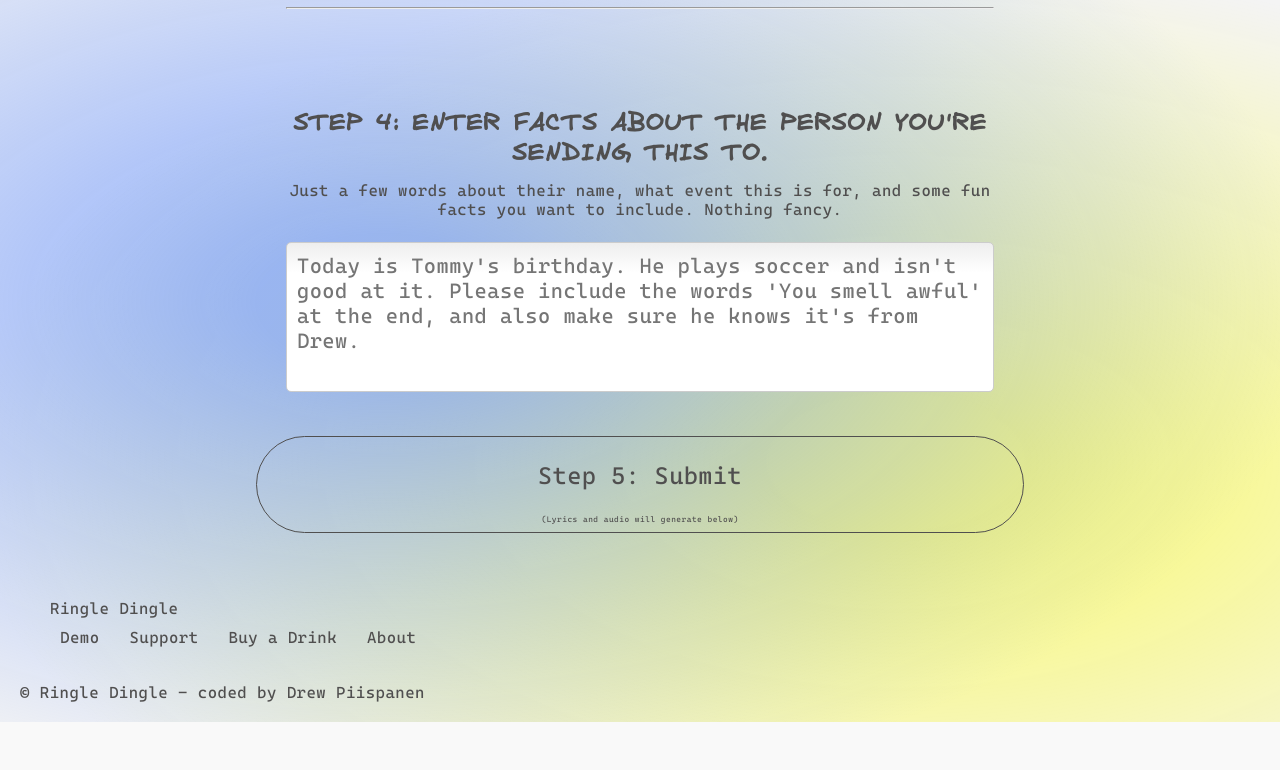
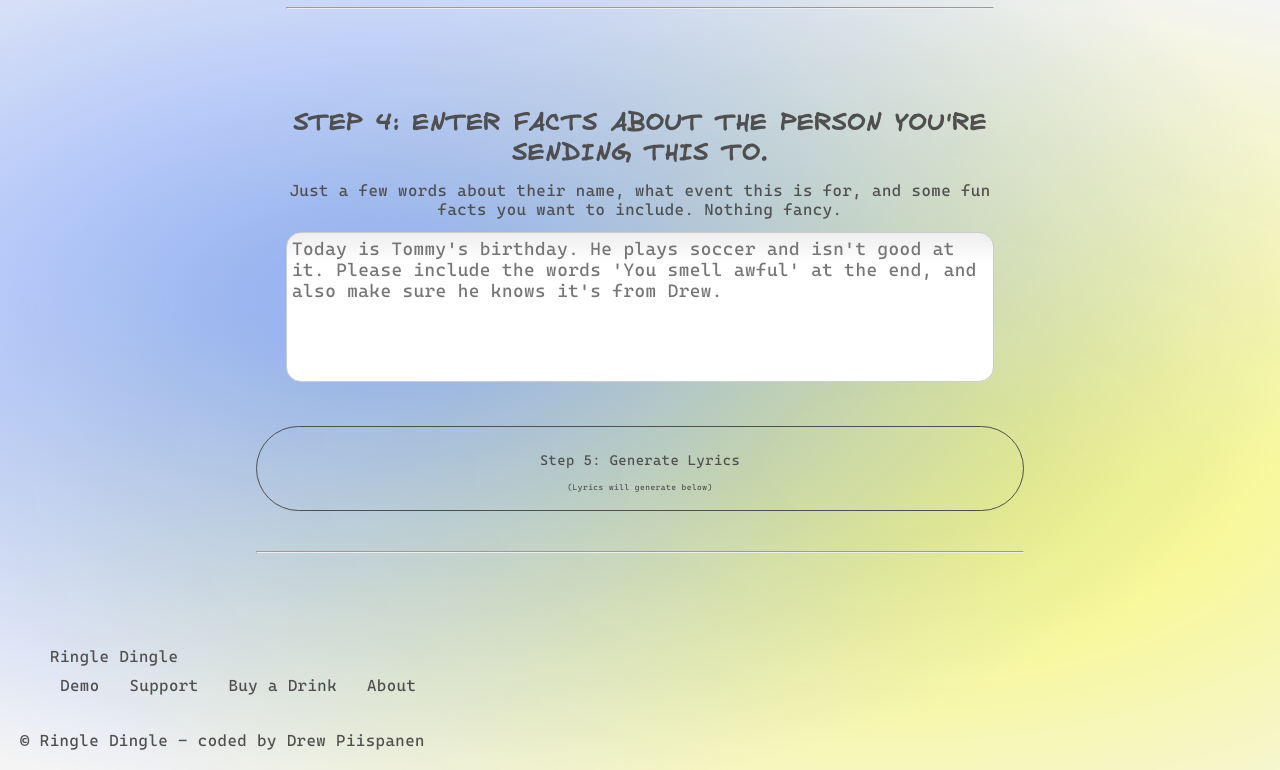
Before and after one commit to JustAIGithub/ringledingle, a Flask app: page /demo in a window 1280 px wide. Shown: the part 818-1588 px from the top of the page. Before the commit the page ends 1540 px from the top, so only its background shows below. Run offline with Flask 2, Linux system fonts and the light colour scheme; parts of the project's set-up code (start-up, migrations or seed data) failed here and were passed over; some libraries are stand-ins or nearby versions.

Commit message:
lyric spacing, advanced image-gen

```diff
--- a/apps/home/audiobook.py
+++ b/apps/home/audiobook.py
@@ -48,6 +48,7 @@ def make_narration(input_file, output_file, lyrics, start_lag=8, music_volume=20
     phrase_start = start_lag
 
     for phrase in phrases:
+        print("PHRASE:", phrase)
         # Generate spoken audio for the current phrase
         spoken_phrase = uberduck_audio_segment(phrase, voice, 0)
         # try:
--- a/apps/home/routes.py
+++ b/apps/home/routes.py
@@ -3,7 +3,7 @@
 Copyright (c) 2019 - present AppSeed.us
 """
 from apps.home import blueprint
-from flask import render_template, request, session
+from flask import render_template, request, session, Response
 from flask_login import login_required
 from jinja2 import TemplateNotFound
 from bson.objectid import ObjectId
@@ -11,7 +11,7 @@ from datetime import datetime
 import os
 # from stt import speech_to_text
 from apps.home.audiobook import make_narration
-from apps.home.prompt import ai_response, generate_image
+from apps.home.prompt import ai_response, generate_image, ai_response_stream
 from apps.home.send import send_email
 from flask import Flask, request, render_template, jsonify, flash, redirect, url_for
 from flask import session
@@ -75,37 +75,41 @@ app.config["CACHE_TYPE"] = "null"
 def demo():
     return render_template('home/rap.html')
 
-# OBJECT ID IS DESIGNATED
-@blueprint.route('/rap')
-def rap():
-    if not current_user.is_authenticated:
-        return render_template('cards/note.html')
-    else:
-        return render_template('home/rap.html')
+
+
+@blueprint.route('/make-poem', methods=['POST', 'GET'])
+def make_poem():
+    print("MAKING POEM")
+    words = unquote(request.json['words'])
+    singer_name = request.json['singer_name']
+    lyrics = ai_response(words)
+    # lyrics = "STARTTITLE:The one who could ENDTITLE\nSTARTPOEM\nMy dad has a cantaloupe on his chest,\nA strange sight indeed, but he's not distressed.\nIt sits atop him like a crown,\nA fruit that's ripe and orangey-brown.\nENDPOEM"
+
+    poem_lyrics = lyrics[lyrics.find("STARTPOEM") + len("STARTPOEM"):lyrics.find("ENDPOEM")].strip()
+    # dalle_request = lyrics[lyrics.find("STARTDALLE") + len("STARTDALLE:"):lyrics.find("ENDDALLE")].strip()
+
+    title = lyrics[lyrics.find("STARTTITLE") + len("STARTTITLE:"):lyrics.find("ENDTITLE")].strip()
+    return jsonify({  "lyrics":poem_lyrics, "title":title, "singer_name":singer_name})
+
 
 @blueprint.route('/make-rap', methods=['POST', 'GET'])
 def make_rap():
     words = unquote(request.json['words'])
     voice = request.json['voice']
+    title = unquote(request.json['title'])
     email = unquote(request.json['email'])
     singer_name = request.json['singer_name']
-    # email = 'apiispanen@berkeley.edu'
+    dalle_request = ai_response("Make a DALLE image prompt for a cover photo of the following poem. Put the prompt in between the delimiters STARTDALLE and ENDDALLE:\n"+words)    # email = 'apiispanen@berkeley.edu'
+    print(f'Dalle request: {dalle_request}')
     input_file = request.json['input_file']
     output_file = "output.mp3"
     # mark the function as called
     session['audio_saved'] = True
 
-    lyrics = ai_response(words)
-    # lyrics = "STARTTITLE:The one who could ENDTITLE\nSTARTPOEM\nMy dad has a cantaloupe on his chest,\nA strange sight indeed, but he's not distressed.\nIt sits atop him like a crown,\nA fruit that's ripe and orangey-brown.\nENDPOEM"
-    start_index = lyrics.find("STARTPOEM") + len("STARTPOEM")
-    end_index = lyrics.find("ENDPOEM")
-    rap_lyrics = lyrics[start_index:end_index].strip()
-    title = lyrics[lyrics.find("STARTTITLE") + len("STARTTITLE"):lyrics.find("ENDTITLE")].strip()
-    rap_lyrics = "Hello, I'd like to tell you a poem I wrote today:\n"+ rap_lyrics
-    make_narration(f'apps/static/media/{input_file}', f'apps/static/media/{output_file}', rap_lyrics,voice=voice)
+    make_narration(f'apps/static/media/{input_file}', f'apps/static/media/{output_file}', words,voice=voice)
 
     try:
-        img_url = generate_image(title)
+        img_url = generate_image(dalle_request)
     except Exception as e:
         print(f"Error in generating an image: {e}")
         img_url = "https://ringledingle.com/static/media/ringledingle.png"
@@ -113,12 +117,12 @@ def make_rap():
     # print(f"title: {title}, lyrics: {rap_lyrics}, img_url: {img_url}, singer_name: {singer_name}")
     log_info(email)
 
-    send_email(to_email=email, attachment=f'apps/static/media/{output_file}', lyrics=rap_lyrics, img_url=img_url, singer_name=singer_name, title=title)
+    send_email(to_email=email, attachment=f'apps/static/media/{output_file}', lyrics=words, img_url=img_url, singer_name=singer_name, title=title)
     # user_id = session.get("_user_id")
     # print("Ringle has been Dingled. img_url: ", img_url, "title: ", title)
 
     # Pass the image url and title to the front end
-    return jsonify({  "img_url":img_url, "airesponse":rap_lyrics, "title":title})
+    return jsonify({  "img_url":img_url, "airesponse":words, "title":title})
 
 
 # LOGS EMAILS AND IP ADDRESSES
--- a/apps/home/uber.py
+++ b/apps/home/uber.py
@@ -58,7 +58,6 @@ def get_voice_id(voice, auth=auth):
 
 def uberduck_audio_segment(speech, voice, duration, auth=auth):
     # auth = (os.getenv('DUCK_KEY'), os.getenv('DUCK_SECRET'))
-
     # print("AUTH:",auth)
 
     url = "https://api.uberduck.ai/speak-synchronous"
--- a/apps/static/assets/js/ringle.js
+++ b/apps/static/assets/js/ringle.js
@@ -10,7 +10,9 @@ var button = document.getElementsByTagName("push-to-talk-button")[0];
 const airesponseTextArea = document.querySelector("#response");
 
 var email = ""
+var ringlelyrics = document.getElementById("generate-lyrics");
 var ringlesubmit = document.getElementById("ringlesubmit");
+
 // Get the submit-box element
 const submitBox = document.getElementById('submit-box');
 // Get the <p> element inside the submit-box element
@@ -62,35 +64,102 @@ singerItems.forEach(item => {
 });
 
 
-ringlesubmit.addEventListener("click", function(event) {
-  // SUBMIT RAP BUTTON
 
-  // close the results div (NOT TOGGLE)
-  $('#results').hide();
+// **********************************************
+// GENERATE LYRICS
+// **********************************************
+ringlelyrics.addEventListener("click", async function(event) {
+  // GENERATE LYRICS BUTTON
   event.preventDefault(); // Prevent the link from navigating
+
+  if(ask_question_running){
+    console.log("Ringle Dingle is already running");
+    return Promise.reject(new Error("Ringle Dingle is already running"));
+  }
+  ask_question_running = true;
+
+  $('#lyric-spinner').show();
   var raplyrics = encodeURIComponent(document.getElementById("raplyrics").value);
-  email = encodeURIComponent(document.getElementById("submit-email").value);
-  var response = document.getElementById("response");
-  // var audioSrc = document.getElementById("myAudio").getElementsByTagName("source")[0].src;
-  console.log("SENDING A Narration REQUEST");
-  console.log("Sending request for a reading to voice: ".concat(singer_name));
-  var resultPromise = make_rap("Generate a poem that will be narrated by ".concat(singer_name).concat(" about the following, in between deliminiters STARTPOEM and ENDPOEM (respond with lyrics ONLY, no 'Verse 1:' Labeling either). Also put the poem title between delimiters STARTTITLE and ENDTITLE: ").concat(raplyrics), input_file=input_file, voice=singer, email=email, singer_name=singer_name);
+
+  var ai_request = "Generate a poem that will be narrated by ".concat(singer_name).concat(" with the following in between deliminiters STARTPOEM and ENDPOEM (respond with lyrics ONLY, no 'Verse 1:' Labeling either). Also put the poem title between delimiters STARTTITLE and ENDTITLE:").concat(raplyrics);
+  // ringlelyrics.textContent = 'Words are gathering, it may take a couple minutes...';
+
+  console.log(ai_request);
+  try {
+    const response = await fetch('/make-poem', {
+      method: 'POST',
+      headers: {
+        'Content-Type': 'application/json'
+      },
+      body: JSON.stringify({
+        words: ai_request,
+        singer_name: singer_name
+      })
+    });
+
+    const data = await response.json();
+    ask_question_running = false;
+    // Hide the spinner
+    $('#lyric-spinner').hide();
+
+    // document.getElementById('lyric-spinner').style.display = 'none';
+    console.log(data);
+    ringlelyrics.textContent = 'Done! Click to regenerate lyrics';
+    var lyrics = data.lyrics;
+    var title = data.title;
+    airesponseTextArea.value = lyrics;
+    document.getElementById("title").innerHTML = "Title: ".concat(title);
+
+  console.log(lyrics);
+
+  // display #results
+  $('#results').show();
+  ask_question_running = false;
+  return { lyrics: data.lyrics, title: data.title, img_url: data.img_url };
+
+  } catch (error) {
+    console.error(error);
+    ask_question_running = false;
+    // Hide the spinner
+    $('#lyric-spinner').hide();
+    submitText.textContent = 'Error in the request. Please try again or refresh the page.';
+    ask_question_running = false;
+    throw error;
+  }
+
+});
 
 
 
+// **********************************************
+// GENERATE AUDIO
+// **********************************************
+ringlesubmit.addEventListener("click", function(event) {
+  // GENERATE SONG BUTTON
+
+  // close the results div (NOT TOGGLE)
+  $('#final-results').hide();
+  event.preventDefault(); // Prevent the link from navigating
+  var raplyrics = encodeURIComponent(document.getElementById("response").value);
+  email = encodeURIComponent(document.getElementById("submit-email").value);
+  var response = document.getElementById("response");
+
+  console.log("SENDING A Narration REQUEST");
+  title = document.getElementById("title").innerHTML;
+  console.log("Sending request for a reading to voice: ".concat(singer_name));
+  var resultPromise = make_rap(raplyrics, input_file=input_file, voice=singer, email=email, singer_name=singer_name, title=title);
+
   resultPromise.then(function(result) {
-
     console.log(result);
     console.log(result.airesponse);
     console.log(result.title);
     console.log(result.img_url);
 
-
     // get the title, and img_url from the result:
 
     var title = result.title;
     // Add title to the text of <h4 id="title">:
-    document.getElementById("title").innerHTML = title;
+    document.getElementById("title").innerHTML = "Title".concat(title);
 
     var img_url = result.img_url;
     // Add img_url to src of <img src="" id="result-image" alt="result image">:
@@ -99,23 +168,20 @@ ringlesubmit.addEventListener("click", function(event) {
     // Set ai_repsponse to the value of result.airesponse:
     var airesponse = result.airesponse;
 
-    // var start = airesponse.indexOf("STARTPOEM") + 9;
-    // var end = airesponse.indexOf("ENDPOEM");
     document.getElementById("myAudio").innerHTML = document.getElementById("myAudio").innerHTML;
-    // var rapText = airesponse.substring(start, end).trim();
+
     const playButton = document.getElementById("play");
     playButton.innerHTML = "Play Audio";
     playButton.style.backgroundColor = "rgba(0, 128, 0, 0.3)"; // Set the background color to a light green
     response.innerHTML = airesponse;
 
-
     showMessageModal(`Success! Your audio has been emailed to ${decodeURIComponent(email)}. Press 'Play' on the audio below to hear your track.`, false);
-    $('#results').slideToggle();
+    $('#final-results').slideToggle();
 
   }).catch(function(error) {
     showMessageModal('An error occurred: ' + error.message);
   });
-
+``
 });
 
 
@@ -125,7 +191,7 @@ ringlesubmit.addEventListener("click", function(event) {
 // **********************************************
 // ************** SPEECH FUNCTIONS **************
 
-async function make_rap(words, input_file, voice, email="", singer_name="", show_response=true) {
+async function make_rap(words, input_file, voice, email="", singer_name="", title="", show_response=true) {
   if(ask_question_running){
     console.log("Ringle Dingle is already running");
     return Promise.reject(new Error("Ringle Dingle is already running"));
@@ -149,6 +215,7 @@ async function make_rap(words, input_file, voice, email="", singer_name="", show
       },
       body: JSON.stringify({
         words: words,
+        title: title,
         voice: voice,
         input_file: input_file,
         email: email,
--- a/apps/static/rdstyle.css
+++ b/apps/static/rdstyle.css
@@ -247,32 +247,32 @@ padding:5px
 }
 
 #raplyrics, #response{
-  padding: 10px;
-  border-radius: 5px;
+  padding: 5px;
+  border-radius: 15px;
   border: 1px solid #ccc;
   margin-bottom: 10px;
-  margin-top:20px;
+  margin-top:10px;
   width: 100%;
   height: 150px;
   resize: none;
-}
-#results{
-  padding-top:40px
+  font-size: 18px;
 }
 
-#submit-box{
+
+#submit-box, #lyrics-box{
   border-color: rgb(80, 79, 79);
   border-width: .5px;
   border-style: solid;
   border-radius: 50px;
   text-align: center;
   margin-bottom: 40px;
+  padding: 10px;
 
 }
-#submit-box:hover *{
+#submit-box:hover *, #lyrics-box:hover *{
   color:rgb(74, 101, 139);
 }
-#submit-box:hover, #demo-opener:hover {
+#submit-box:hover, #demo-opener:hover , #lyrics-box:hover{
   background-color: rgb(220, 220, 220);
   border-color: rgb(74, 101, 139);
 }
@@ -303,8 +303,9 @@ padding:5px
   }
 
   /* Adjust the label for mobile */
-  .login-box .user-box label {
+  .login-box .user-box label , label{
     font-size: 14px;
+    line-height: 120%;
   }
 
   /* Adjust the button for mobile */
--- a/apps/templates/home/rap.html
+++ b/apps/templates/home/rap.html
@@ -90,6 +90,27 @@
             </div>
 
 
+            <div id="lyrics-box">
+              <a href="#" id="generate-lyrics">
+                <span></span>
+                <span></span>
+                <span></span>
+                <span></span>
+                <div id="lyric-spinner" class="spinner" style="display: none; text-align: center; background-color: aquamarine; border-radius: 50%;"></div>
+                <p style="font-size: 14px;">Step 5: Generate Lyrics</p> <p class="tiny">(Lyrics will generate below)</p>
+              </a>
+            </div>
+
+          <hr>
+
+      <div class="card-body singer" style="text-align: center;">
+
+
+        <div style="text-align: center; display:none" id="results">
+          <h4 id="title"></h4>
+          <textarea name="" id="response"  style="text-align: center; display: inline-block;"></textarea>
+          <label>Feel free to edit the above words before submitting to audio.</label>
+
             <div id="submit-box">
               <a href="#" id="ringlesubmit">
                 <span></span>
@@ -97,27 +118,23 @@
                 <span></span>
                 <span></span>
                 <div id="spinner" class="spinner" style="display: none; text-align: center; background-color: aquamarine; border-radius: 50%;"></div>
-                <p style="font-size: 24px;">Step 5: Submit</p> <p class="tiny">(Lyrics and audio will generate below)</p>
+                <p style="font-size: 18px;"> Step 6: Generate Song</p> <p class="tiny">(Audio will generate based off of above lyrics)</p>
               </a>
             </div>
+            </div>
 
-
-          <!-- DREW PASTE END -->
-
-          <div style="text-align: center; display:none" id="results">
-            <h3>YOUR RESULTS</h3>
-            <h4 id="title">Title: None</h4>
-            <img src="" id="result-image" alt="RingleDingleResult">
-            <p name="" id="response" cols="30" rows="10" style="text-align: center; display: inline-block;"></p>
-          <div style="text-align:center;  padding:20px" id="playpause">
+        <div style="text-align: center; display:none" id="final-result">
+            <img src="static\media\ringledingle.png" id="result-image" style="max-width: 100%" alt="RingleDingleResult">
+            <div style="text-align:center;  padding:20px" id="playpause">
 
             <audio id="myAudio" style="text-align: center; width:100vw;">
-              <source src="{{ url_for('static', filename='media/output.mp3') }}" type="audio/mpeg">
+              <source src="static/media/output.mp3" type="audio/mpeg">
             </audio>
             <button id="play" onclick="playAudio()" style="text-align: center; padding:20px">Play</button>
             <button onclick="stopAudio()" style="text-align: center; padding:20px">Stop</button>
+
             </div>
-          </div>
+        </div>
 
       </div>
     </div>
--- a/requirements.txt
+++ b/requirements.txt
@@ -44,3 +44,4 @@ pyphen==0.14.0
 sseclient==0.0.27
 sendgrid==6.10.0
 urllib3==1.26.14
+qrcode==7.4.2
```
Also changed, not shown: apps/home/prompt.py (+57 -3 lines), apps/home/send.py (+46 -31 lines), apps/home/store-music.py (+34 -34 lines), apps/static/media/Dalle/rdblues.png (added), qr_code.png (added), 2 other files.
